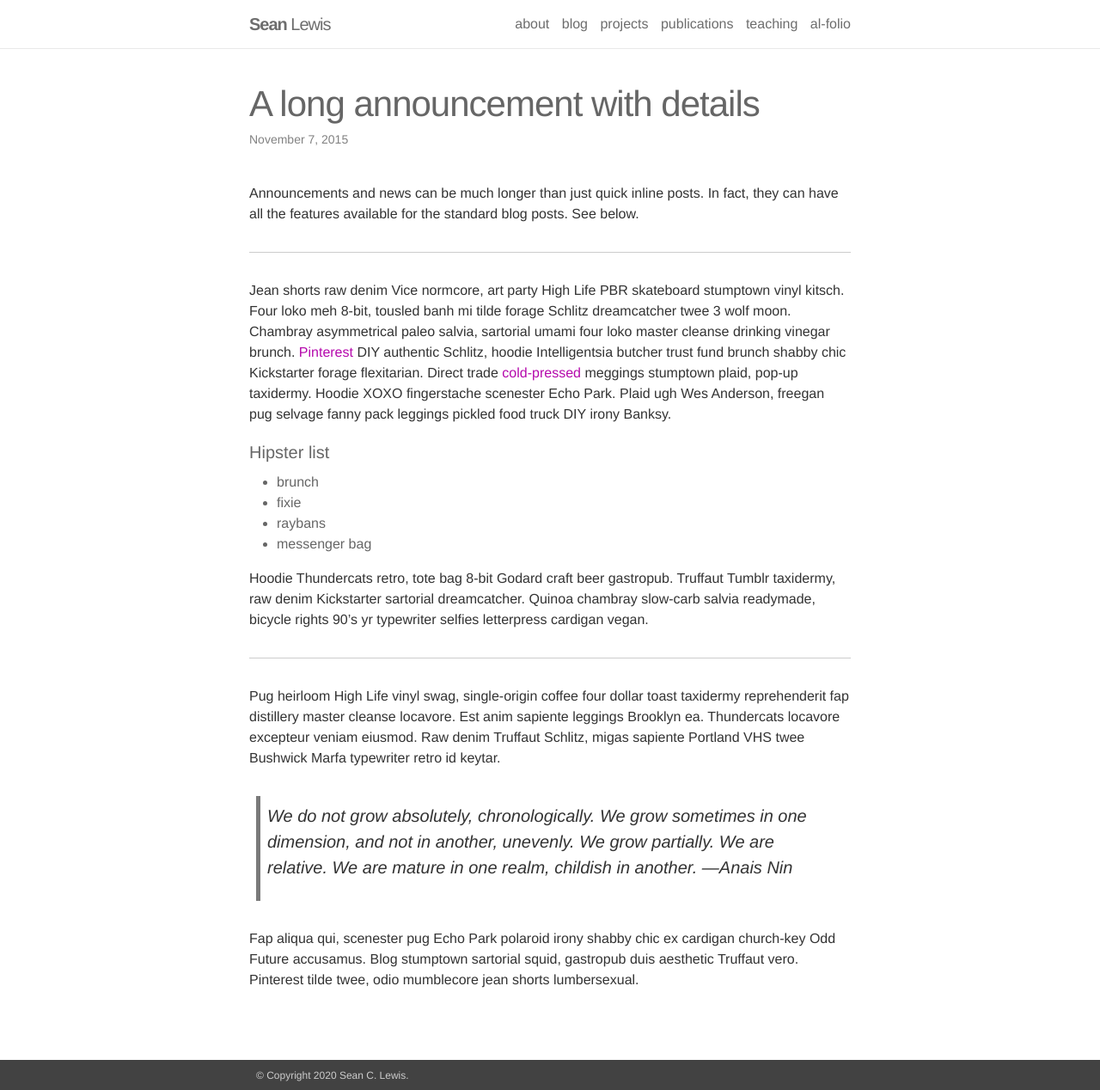
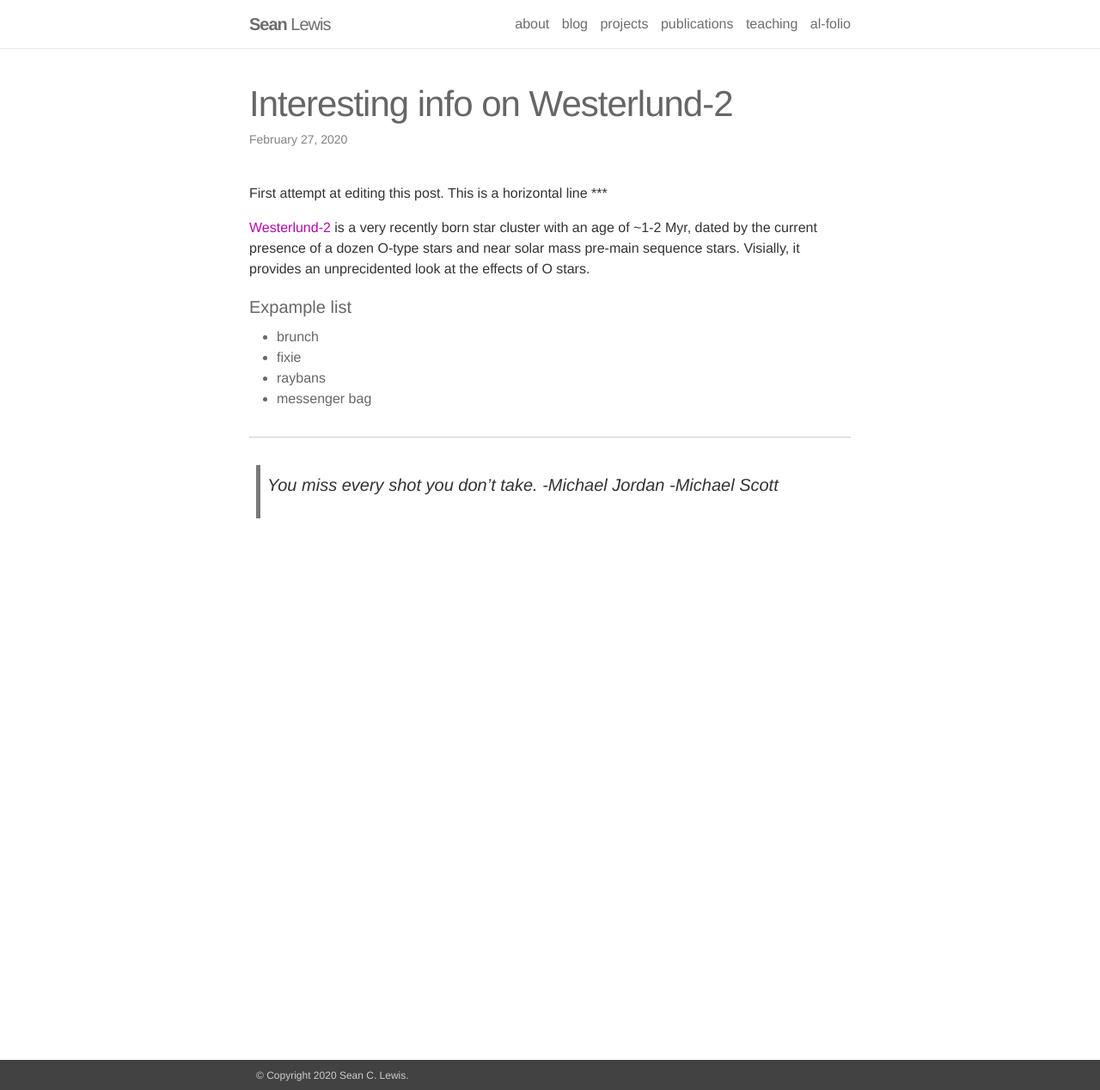
Before and after one commit to seanlabean/seanWebpage, a Jekyll site: the page built from _news/announcement_2.md, in a window 1280 px wide and 1268 px high. Shown: the whole window at 86% size. Built offline with Jekyll 4.4.1, drawn with Linux system fonts in a browser that asks for light colours; nearby versions of some CDN libraries.

Commit message:
Edited News to remove sample text.

```diff
--- a/_news/announcement_2.md
+++ b/_news/announcement_2.md
@@ -1,17 +1,17 @@
 ---
 layout: post
-title: A long announcement with details
-date: 2015-11-07 16:11:00-0400
+title: Interesting info on Westerlund-2
+date: 2020-02-27 12:11:00-0000
 inline: false
 ---
 
-Announcements and news can be much longer than just quick inline posts. In fact, they can have all the features available for the standard blog posts. See below.
-
+First attempt at editing this post.
+This is a horizontal line
 ***
 
-Jean shorts raw denim Vice normcore, art party High Life PBR skateboard stumptown vinyl kitsch. Four loko meh 8-bit, tousled banh mi tilde forage Schlitz dreamcatcher twee 3 wolf moon. Chambray asymmetrical paleo salvia, sartorial umami four loko master cleanse drinking vinegar brunch. <a href="https://www.pinterest.com" target="blank">Pinterest</a> DIY authentic Schlitz, hoodie Intelligentsia butcher trust fund brunch shabby chic Kickstarter forage flexitarian. Direct trade <a href="https://en.wikipedia.org/wiki/Cold-pressed_juice" target="blank">cold-pressed</a> meggings stumptown plaid, pop-up taxidermy. Hoodie XOXO fingerstache scenester Echo Park. Plaid ugh Wes Anderson, freegan pug selvage fanny pack leggings pickled food truck DIY irony Banksy.
+<a href="https://en.wikipedia.org/wiki/Westerlund_2" target="blank">Westerlund-2</a> is a very recently born star cluster with an age of ~1-2 Myr, dated by the current presence of a dozen O-type stars and near solar mass pre-main sequence stars. Visially, it provides an unprecidented look at the effects of O stars.
 
-#### Hipster list
+#### Expample list
 <ul>
     <li>brunch</li>
     <li>fixie</li>
@@ -19,13 +19,8 @@ Jean shorts raw denim Vice normcore, art party High Life PBR skateboard stumptow
     <li>messenger bag</li>
 </ul>
 
-Hoodie Thundercats retro, tote bag 8-bit Godard craft beer gastropub. Truffaut Tumblr taxidermy, raw denim Kickstarter sartorial dreamcatcher. Quinoa chambray slow-carb salvia readymade, bicycle rights 90's yr typewriter selfies letterpress cardigan vegan.
 
 ***
 
-Pug heirloom High Life vinyl swag, single-origin coffee four dollar toast taxidermy reprehenderit fap distillery master cleanse locavore. Est anim sapiente leggings Brooklyn ea. Thundercats locavore excepteur veniam eiusmod. Raw denim Truffaut Schlitz, migas sapiente Portland VHS twee Bushwick Marfa typewriter retro id keytar.
-
-> We do not grow absolutely, chronologically. We grow sometimes in one dimension, and not in another, unevenly. We grow partially. We are relative. We are mature in one realm, childish in another.
-> —Anais Nin
-
-Fap aliqua qui, scenester pug Echo Park polaroid irony shabby chic ex cardigan church-key Odd Future accusamus. Blog stumptown sartorial squid, gastropub duis aesthetic Truffaut vero. Pinterest tilde twee, odio mumblecore jean shorts lumbersexual.
+> You miss every shot you don't take. -Michael Jordan
+> -Michael Scott
```
Also changed, not shown: _news/announcement_1.md (+2 -2 lines), _news/announcement_3.md (+2 -2 lines).
